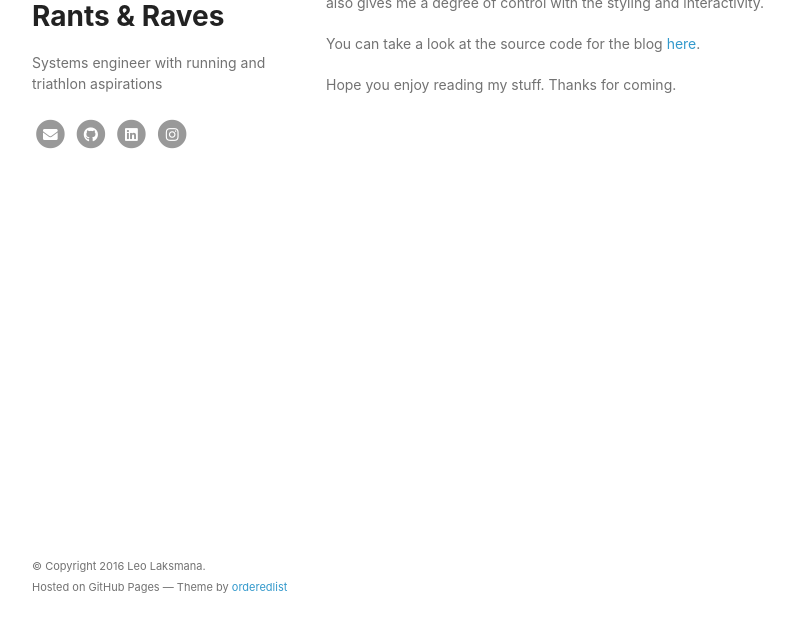
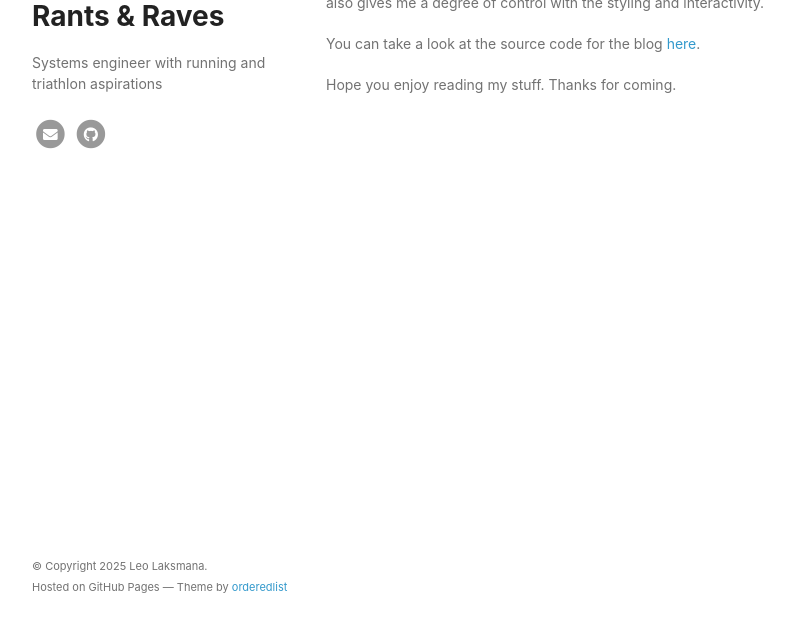
Before and after one commit to beol/beol.github.io, a Jekyll site: the page built from _posts/2016-12-28-hello-world!.md, in a window 1280 px wide, cut to the strip 254-886 px from the top of the page. Shown: the whole strip, without its empty margins (178-972 px from the left). Built offline with Jekyll 4.4.1, drawn with Linux system fonts in a browser that asks for light colours; comment, search, counter and statistics services are not loaded.

```diff
--- a/Gemfile
+++ b/Gemfile
@@ -1,6 +1,6 @@
 source 'https://rubygems.org'
 
-ruby '>=2.4.5'
+ruby '~> 3.4'
 
 gem 'github-pages', groups: :jekyll_plugins
 gem 'html-proofer'
--- a/_config.yml
+++ b/_config.yml
@@ -1,7 +1,7 @@
 title: "Rants &amp; Raves"
 description: "Systems engineer with running and triathlon aspirations"
 
-url: "http://beol.github.io"
+url: "https://beol.github.io"
 repository: "beol/beol.github.io"
 
 google_analytics: UA-8853012-4
@@ -10,6 +10,15 @@ gravatar: 6f883e6660c16d8c1b51277eb4f602f1
 
 theme: jekyll-theme-minimal
 plugins:
-    - jekyll-sitemap
+  - jekyll-sitemap
 
-exclude: [".rvmrc", "README.md", "Gemfile", "Gemfile.lock", "build.js", "vendor", "script"]
+exclude:
+  [
+    ".rvmrc",
+    "README.md",
+    "Gemfile",
+    "Gemfile.lock",
+    "build.js",
+    "vendor",
+    "script",
+  ]
--- a/_includes/footer.html
+++ b/_includes/footer.html
@@ -1,3 +1,3 @@
 <footer class="sidebar">
-  <p><small>&#169; Copyright 2016 Leo Laksmana.<br>Hosted on GitHub Pages &mdash; Theme by <a href="https://github.com/orderedlist">orderedlist</a></small></p>
+  <p><small>&#169; Copyright 2025 Leo Laksmana.<br>Hosted on GitHub Pages &mdash; Theme by <a href="https://github.com/orderedlist">orderedlist</a></small></p>
 </footer>
--- a/_includes/header.html
+++ b/_includes/header.html
@@ -21,21 +21,5 @@
         </span>
       </a>
     </li>
-    <li>
-      <a href="http://www.linkedin.com/in/llaksmana">
-        <span class="fa-stack fa-lg">
-          <i class="fas fa-circle fa-stack-2x"></i>
-          <i class="fab fa-linkedin fa-stack-1x fa-inverse"></i>
-        </span>
-      </a>
-    </li>
-    <li>
-      <a href="http://instagram.com/laksmana">
-        <span class="fa-stack fa-lg">
-          <i class="fas fa-circle fa-stack-2x"></i>
-          <i class="fab fa-instagram fa-stack-1x fa-inverse"></i>
-        </span>
-      </a>
-    </li>
   </ul>
 </header>
--- a/_layouts/default.html
+++ b/_layouts/default.html
@@ -42,7 +42,7 @@
 
     <noscript>
       <div style="display:none;">
-        <img src="//pixel.quantserve.com/pixel/{{ site.quantcast }}.gif" border="0" height="1" width="1" alt="Quantcast"/>
+        <img src="https://pixel.quantserve.com/pixel/{{ site.quantcast }}.gif" border="0" height="1" width="1" alt="Quantcast"/>
       </div>
     </noscript>
     {% endif %}
--- a/_posts/2016-12-28-hello-world!.md
+++ b/_posts/2016-12-28-hello-world!.md
@@ -3,7 +3,7 @@ layout: post
 excerpt_separator: <!--more-->
 ---
 
-One of my goal for 2016 was to start writing my own thoughts again. It's been far too long since I wrote on [my old blog](http://beol.laksmana.com/).
+One of my goal for 2016 was to start writing my own thoughts again. It's been far too long since I wrote on [my old blog](https://beol.laksmana.com/).
 
 <!--more-->
 However instead of posting new stuff there, I've decided to create a new blog on [Github Pages](https://pages.github.com/). Not only this gives me time to learn something new, i.e. [Jekyll](https://jekyllrb.com/), but it also gives me a degree of control with the styling and interactivity.
```
Also changed, not shown: .github/workflows/ci.yaml (added), Gemfile.lock, 1 other file.
